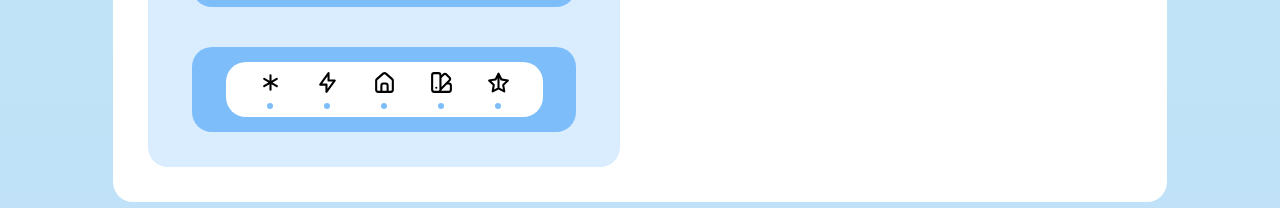
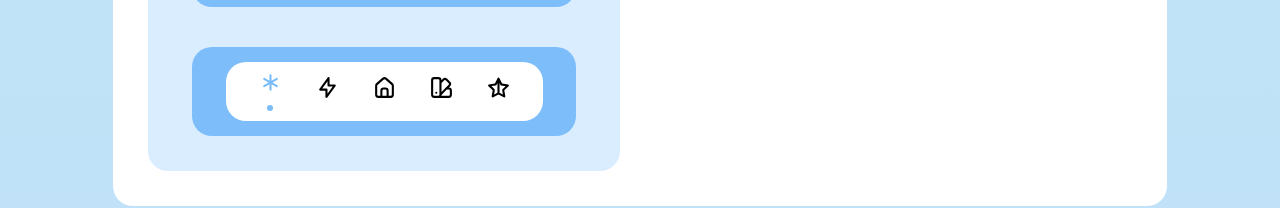
Before and after one commit to aaron-nerox/Emerald_live, a Vue app: page / in a window 1280 px wide. Shown: the part 2239-2447 px from the top of the page. Built offline with nearby package versions, Linux system fonts and the light colour scheme.

Commit message:
add: selecting items

```diff
--- a/src/components/XnavigationBar.vue
+++ b/src/components/XnavigationBar.vue
@@ -1,8 +1,16 @@
 <template>
   <div class="main-container">
-      <div v-for="(icon,index) in icons" :key="index" class="items-container">
-          <img :src="resolveImageUrl(icon)" alt="icon" class="nav-icon"/>
-          <div class="selector-point"></div>
+      <div v-for="(icon,index) in icons"
+            :key="index"
+            class="items-container"
+            @click="setSelected(index)">
+          <img :src="resolveImageUrl(icon)"
+                alt="icon"
+                :class="['nav-icon'
+                        ,this.currentSelected === index ? selectedIconClass : '']"/>
+
+          <div v-if="this.currentSelected === index"
+                class="selector-point"></div>
       </div>
   </div>
 </template>
@@ -13,10 +21,19 @@ export default {
     props:{
         icons: Array,
     },
+    data(){
+        return {
+            selectedIconClass: "selected",
+            currentSelected: 0
+        }
+    },
     methods:{
         resolveImageUrl: function (path) {
             let images = require.context('../assets/icons', false, /\.svg$|\.png$/)
             return images("./"+path)
+        },
+        setSelected: function (index){
+            this.currentSelected = index
         }
     }
 }
@@ -49,11 +66,17 @@ export default {
     margin-right: 16px;
     margin-left: 16px;
     margin-bottom: 8px;
+    transition: 200ms ease-in-out;
+}
+
+.nav-icon:hover{
+    filter: invert(79%) sepia(24%) saturate(4313%) hue-rotate(180deg) brightness(101%) contrast(96%);
 }
 
 .selector-point{
     height: 6px;
     width: 6px;
+    margin: 2px;
     border-radius: 50%;
     background-color: #7DBEFA;
 }
```
